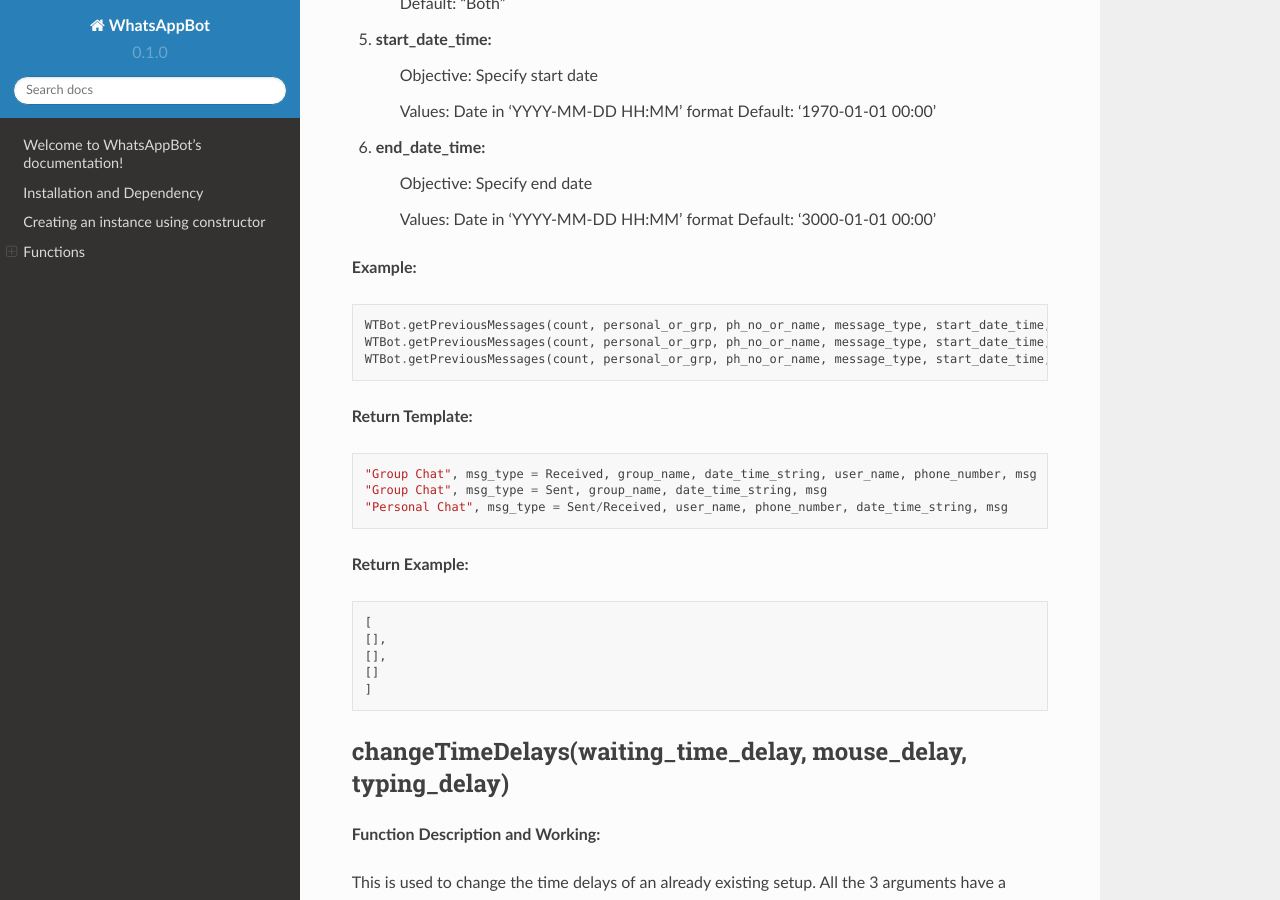
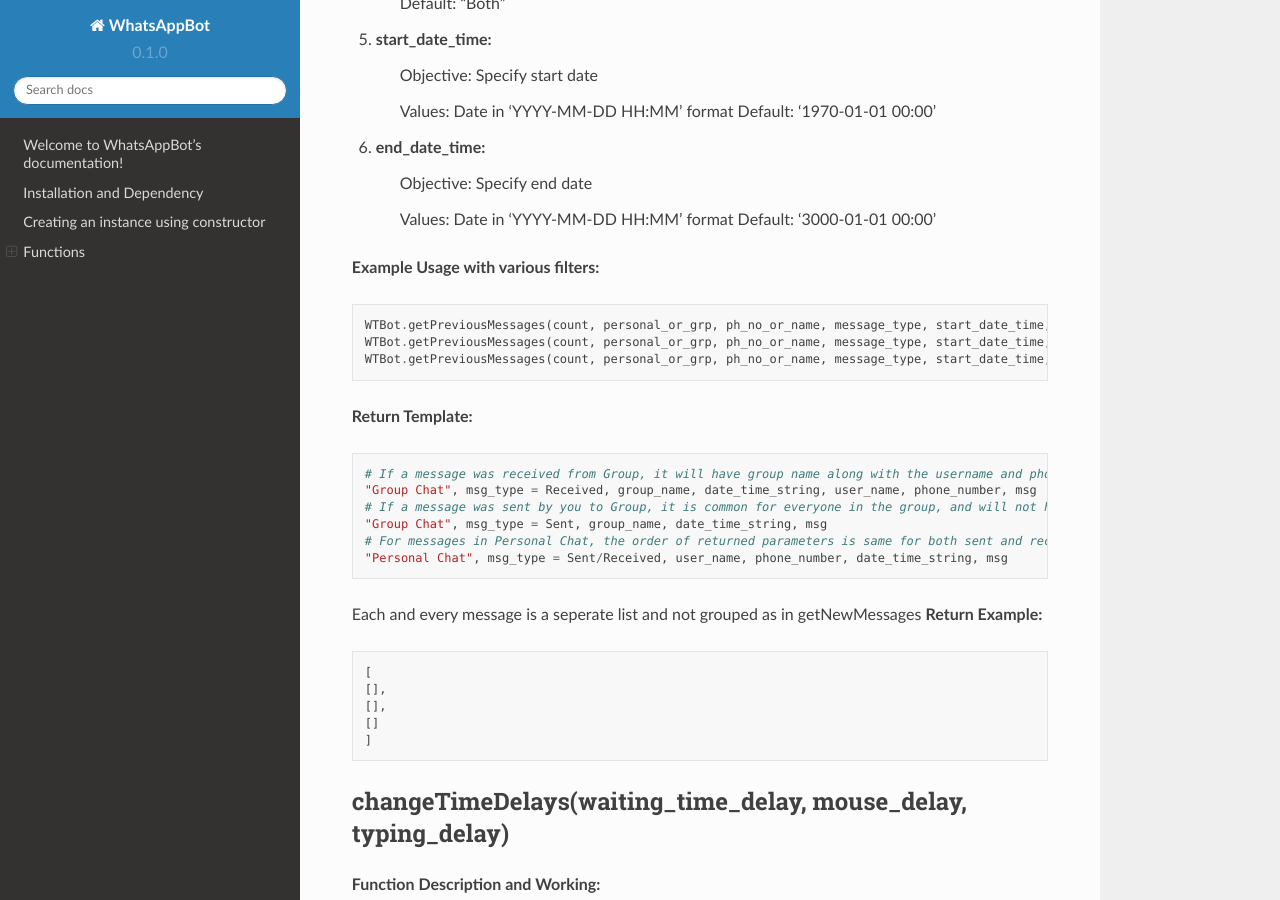
Before and after one commit to ArvindR07/WhatsAppBotDocs, a Sphinx documentation site: the page built from docs/source/index.rst, in a window 1280 px wide and 900 px high, scrolled down 8636 px. Built offline with Sphinx 7.4.7 and the Read the Docs theme 2.0.0, drawn with Linux system fonts in a browser that asks for light colours.

Commit message:
Update index.rst

```diff
--- a/docs/source/index.rst
+++ b/docs/source/index.rst
@@ -379,7 +379,7 @@
       Values: Date in 'YYYY-MM-DD HH:MM' format
       Default: '3000-01-01 00:00'
 
-**Example:**
+**Example Usage with various filters:**
 
 .. code:: python
 
@@ -391,12 +391,16 @@
 
 .. code:: python
 
+   # If a message was received from Group, it will have group name along with the username and phone number of the sender, date time and the actual message
    "Group Chat", msg_type = Received, group_name, date_time_string, user_name, phone_number, msg
+   # If a message was sent by you to Group, it is common for everyone in the group, and will not have username and phone number
    "Group Chat", msg_type = Sent, group_name, date_time_string, msg
+   # For messages in Personal Chat, the order of returned parameters is same for both sent and received
    "Personal Chat", msg_type = Sent/Received, user_name, phone_number, date_time_string, msg
 
 
 
+Each and every message is a seperate list and not grouped as in getNewMessages
 **Return Example:**
 
 .. code:: python
```
